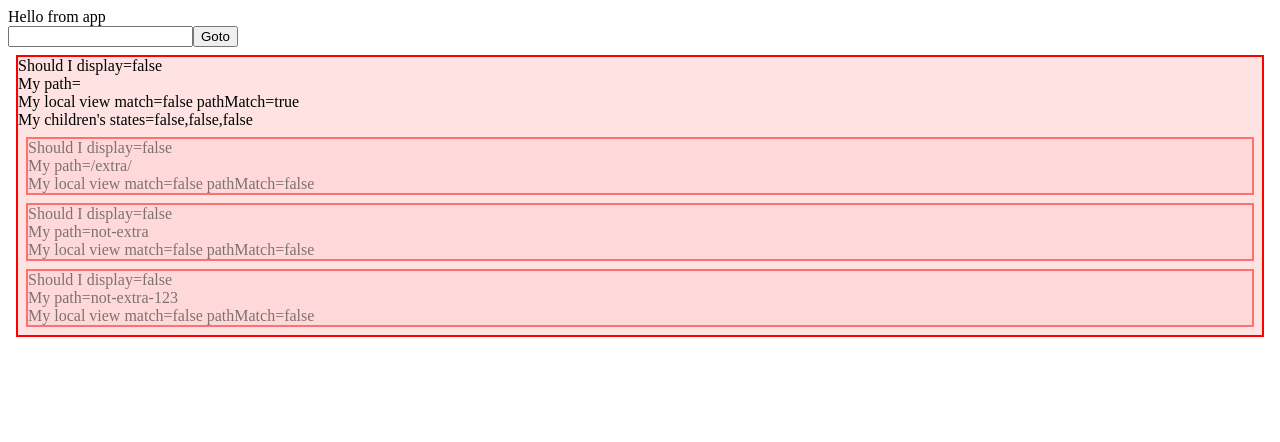
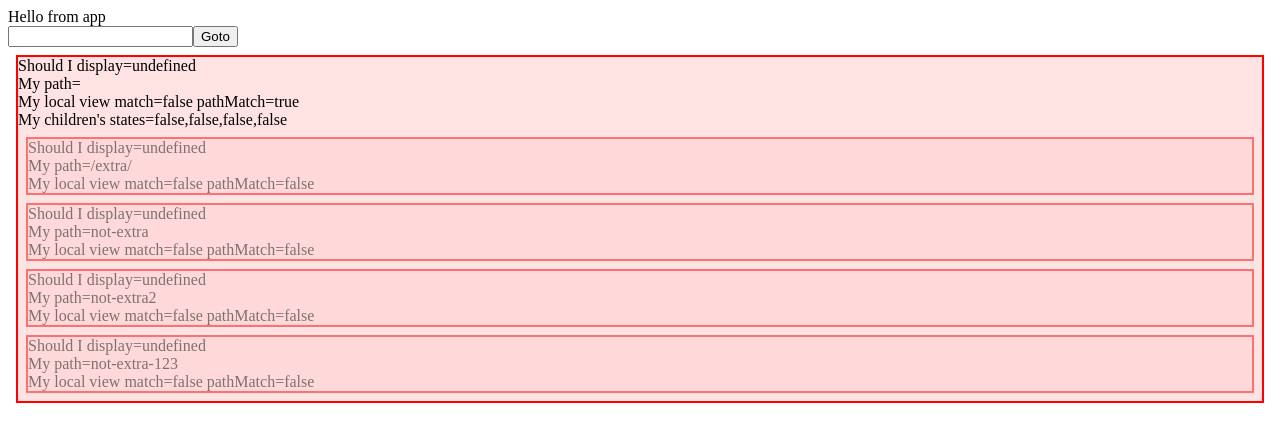
Before and after one commit to gumnutdev/vudiful, a Vue app: page / in a window 1280 px wide. Shown: the top 442 px of the page. Built offline with nearby package versions, Linux system fonts and the light colour scheme.

Commit message:
empty stuff

```diff
--- a/demo/App.vue
+++ b/demo/App.vue
@@ -23,10 +23,10 @@ const handleGoto = (e: Event) => {
   <Router>
     <Route>
       <Route path="/extra/">
-        <Route path="1" match-self>
+        <Route path="1" :component="WrapComponent">
           <Route path="2"><strong>First</strong></Route>
-          <Route path="2"><strong>Second</strong></Route>
-          <Route path="2a">
+          <!-- <Route path="2"><strong>Second</strong></Route> -->
+          <Route path="2a" :component="WrapComponent">
             I'm a 2a
             <Route path="3">I'm 3 and I should display</Route>
           </Route>
@@ -39,6 +39,7 @@ const handleGoto = (e: Event) => {
         </Route>
       </Route>
       <Route path="not-extra"></Route>
+      <Route path="not-extra2"></Route>
       <Route path="not-extra-123">
         <Route path="sub-extra"></Route>
       </Route>
--- /dev/null
+++ b/src/EmptyComponent.vue
@@ -0,0 +1,3 @@
+<template>
+  <slot></slot>
+</template>
--- a/src/Route.vue
+++ b/src/Route.vue
@@ -1,7 +1,8 @@
 <script lang="ts" setup>
-import { inject, provide, reactive, watchEffect } from 'vue';
+import { computed, inject, provide, reactive, watchEffect } from 'vue';
 import { type RouteState, routeStateKey, type RouteChildState } from './keys';
 import { applyDisplayMatch, matchPath } from './helpers';
+import WrapComponent from './WrapComponent.vue';
 
 // nb. uses long-form syntax so we can get `undefined` explicitly
 const props = defineProps({
@@ -10,6 +11,12 @@ const props = defineProps({
    */
   matchSelf: {
     type: Boolean,
+    default: undefined,
+    required: false,
+  },
+
+  component: {
+    type: Object,
     default: undefined,
     required: false,
   },
@@ -136,7 +143,8 @@ provide(routeStateKey, ourState);
       reactiveSelf.display ? 'green; background: #afa5' : 'red; background: #faa5'
     }; margin: 8px`"
   >
-    Should I display={{ reactiveSelf.display }}<br />
+    Should I display={{ reactiveSelf.display === undefined ? 'undefined' : reactiveSelf.display
+    }}<br />
     My path={{ props.path }}<br />
     My local view match={{ reactiveSelf.match }} pathMatch={{ reactiveSelf.pathMatch }}<br />
     <template v-if="ourState.children.size">
@@ -145,7 +153,9 @@ provide(routeStateKey, ourState);
 
     <template v-if="reactiveSelf.display || reactiveSelf.pathMatch">
       <div :class="'router-manager ' + (reactiveSelf.display ? 'display' : 'ambig')">
-        <slot></slot>
+        <WrapComponent :component="props.component" :display="reactiveSelf.display">
+          <slot></slot>
+        </WrapComponent>
       </div>
     </template>
   </div>
--- /dev/null
+++ b/src/WrapComponent.vue
@@ -0,0 +1,17 @@
+<script lang="ts" setup>
+import { computed, type Component } from 'vue';
+import EmptyComponent from './EmptyComponent.vue';
+
+const props = defineProps<{
+  display?: boolean;
+  component?: Component;
+}>();
+
+const component = computed(() => (props.display && props.component) || EmptyComponent);
+</script>
+
+<template>
+  <component>
+    <slot></slot>
+  </component>
+</template>
--- a/src/helpers.ts
+++ b/src/helpers.ts
@@ -62,7 +62,6 @@ export function matchPath(propsPath: string, routerPath: string): MatchResult {
     return defaultMatchResult;
   }
 
-  // TODO: hasChildren?
   if (!propsPath.startsWith('/')) {
     propsPath = `/${propsPath}`;
   }
@@ -204,16 +203,20 @@ export function applyDisplayMatch(
   children: { match?: boolean; display?: boolean }[],
   matchAll?: boolean,
 ) {
+  const firstMatch = children.findIndex(({ match }) => match);
+  const hasMatch = firstMatch !== -1;
+  const defaultNoMatchDisplay = hasMatch ? false : undefined;
+
   if (matchAll) {
     // display <= match
     for (const c of children) {
-      c.display = c.match ?? false;
+      c.display = c.match || defaultNoMatchDisplay;
     }
   } else {
     // display <= only first match
     const firstMatch = children.findIndex(({ match }) => match);
     for (let i = 0; i < children.length; ++i) {
-      children[i].display = firstMatch === i;
+      children[i].display = firstMatch === i || defaultNoMatchDisplay;
     }
   }
 }
```
